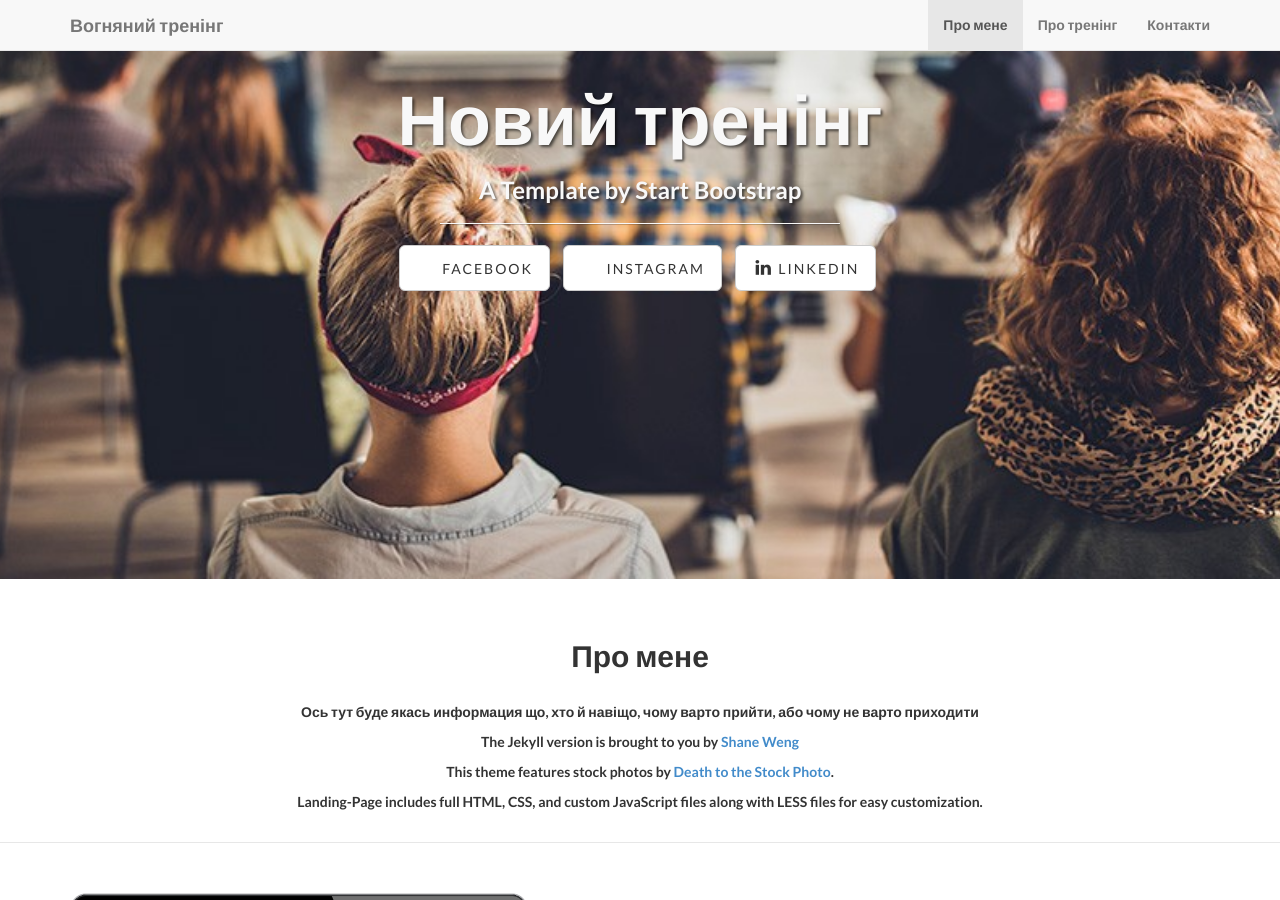
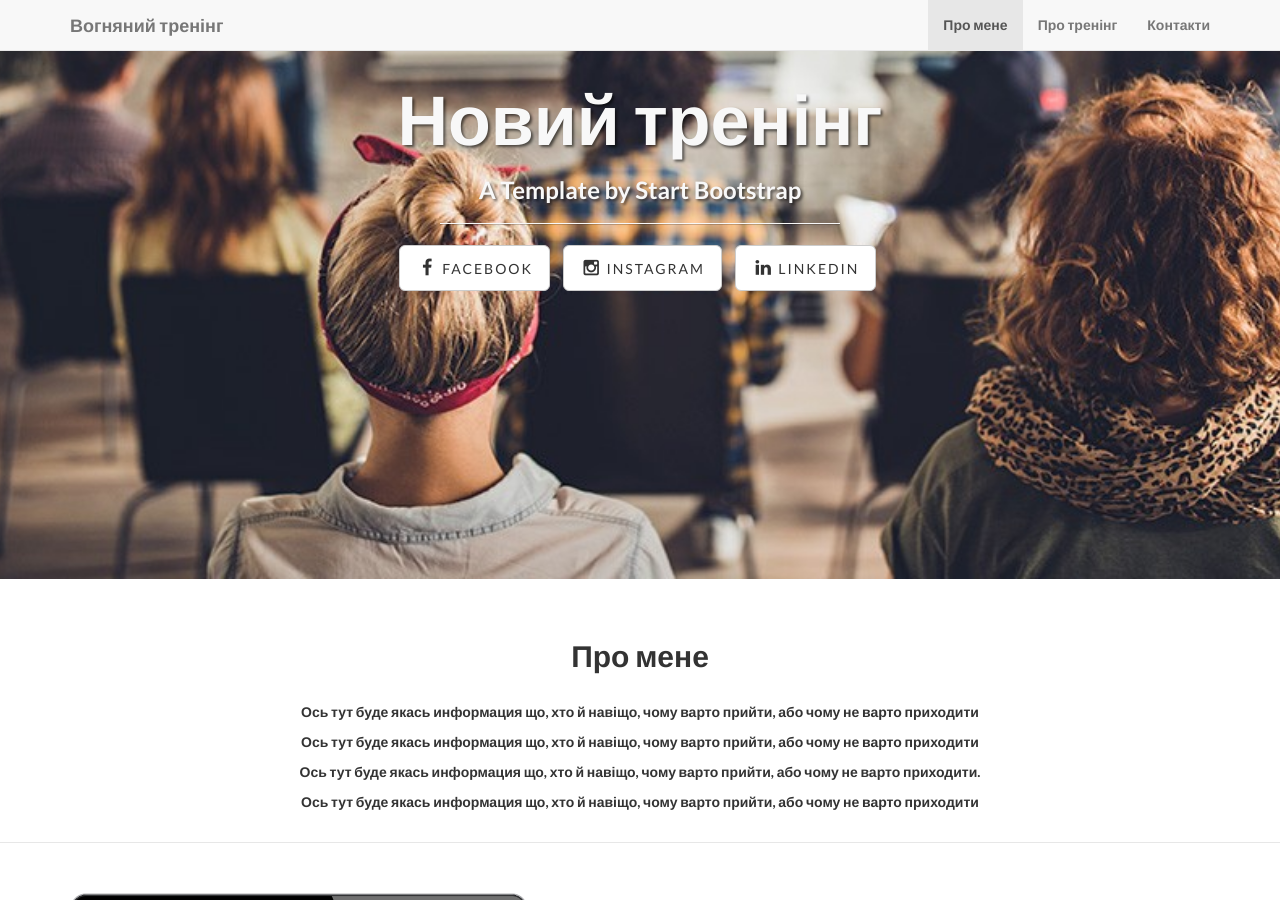
Before and after one commit to kuser8/salespage, a Jekyll site: the page built from index.html, in a window 1280 px wide and 900 px high, scrolled down 198 px. Built offline with Jekyll 4.4.1, drawn with Linux system fonts in a browser that asks for light colours; nearby versions of some CDN libraries; library files that are not in the unit come from our copies; some of the changed text lies outside the part shown.

Commit message:
New lang

```diff
--- a/_config.yml
+++ b/_config.yml
@@ -7,9 +7,7 @@ title: Вогняний тренінг
 email: your-email@domain.com
 author: Your Name
 description: > # "Write an awesome description for your new site here.
-  You can edit this line in _config.yml. It will appear in your document
-  head meta (for Google search results) and in your feed.xml site
-  description.
+  Свіженькі тренінги і потужний результат.
 copyright: 'Copyright &copy; 2023 Your Name. All Rights Reserved.'
 credits: 'Credits: Landing Page is a free to use, open source Bootstrap theme created by <a href="http://startbootstrap.com/">Start Bootstrap</a>.'
 
@@ -26,9 +24,9 @@ permalink: pretty
 # ----------------------- #
 
 social:
-  - title: Facebook
+  - title: facebook
     url: https://facebook.com
-  - title: Instagram
+  - title: instagram
     url: https://instagram.com
   - title: linkedin
     url:
--- a/_includes/about.html
+++ b/_includes/about.html
@@ -6,9 +6,9 @@
               <h2>Про мене</h2>
               <br/>
                 <p>Ось тут буде якась информация що, хто й навіщо, чому варто прийти, або чому не варто приходити</p>
-                <p>The Jekyll version is brought to you by <a href="https://github.com/swcool">Shane Weng</a></p>
-                <p>This theme features stock photos by <a href="http://join.deathtothestockphoto.com//">Death to the Stock Photo</a>.</p>
-                <p>Landing-Page includes full HTML, CSS, and custom JavaScript files along with LESS files for easy customization.</p>
+                <p>Ось тут буде якась информация що, хто й навіщо, чому варто прийти, або чому не варто приходити</a></p>
+                <p>Ось тут буде якась информация що, хто й навіщо, чому варто прийти, або чому не варто приходити</a>.</p>
+                <p>Ось тут буде якась информация що, хто й навіщо, чому варто прийти, або чому не варто приходити</p>
                 <br/>
               </div>
         </div>
--- a/_includes/contact.html
+++ b/_includes/contact.html
@@ -4,7 +4,7 @@
 
 			<div class="row">
 				<div class="col-lg-6">
-					<h2>Keep in Touch:</h2>
+					<h3>Не втрачай зв'язок, слідкуй за мною:</h3>
 				</div>
 				<div class="col-lg-6">
 					<ul class="list-inline banner-social-buttons">
```
Also changed, not shown: _includes/footer.html (+4 -4 lines).
